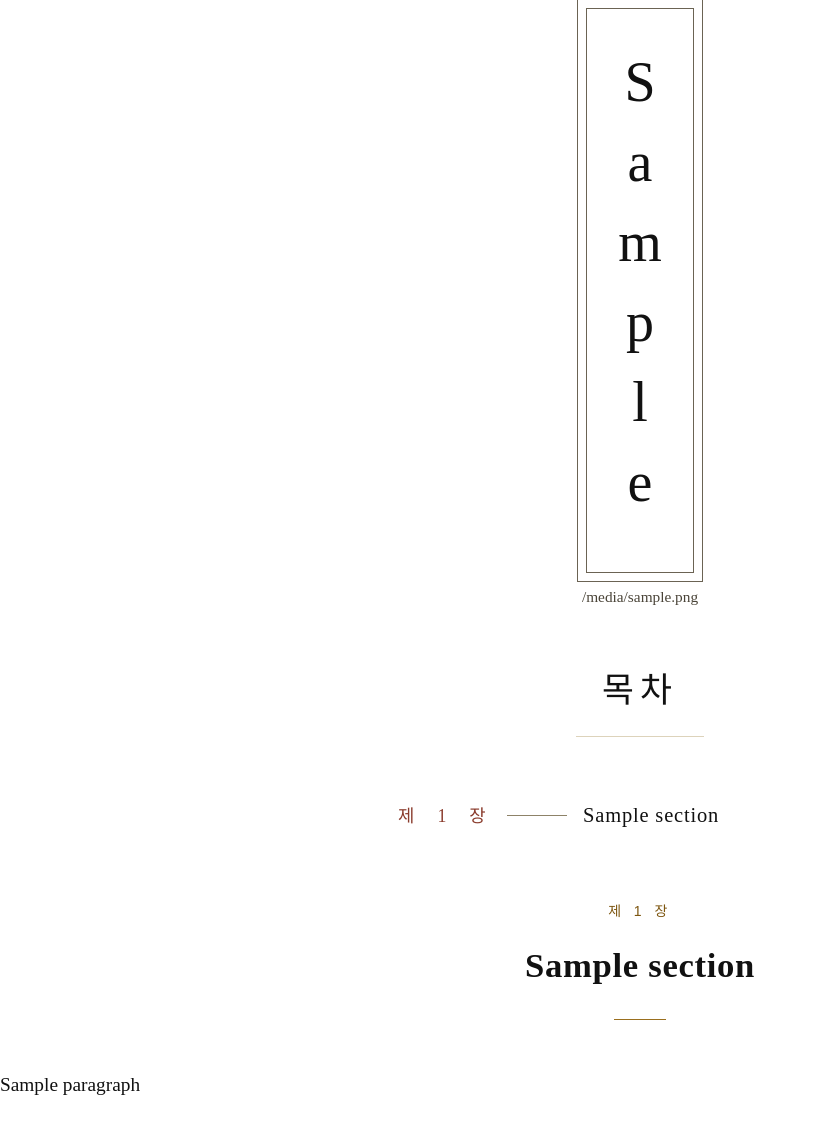
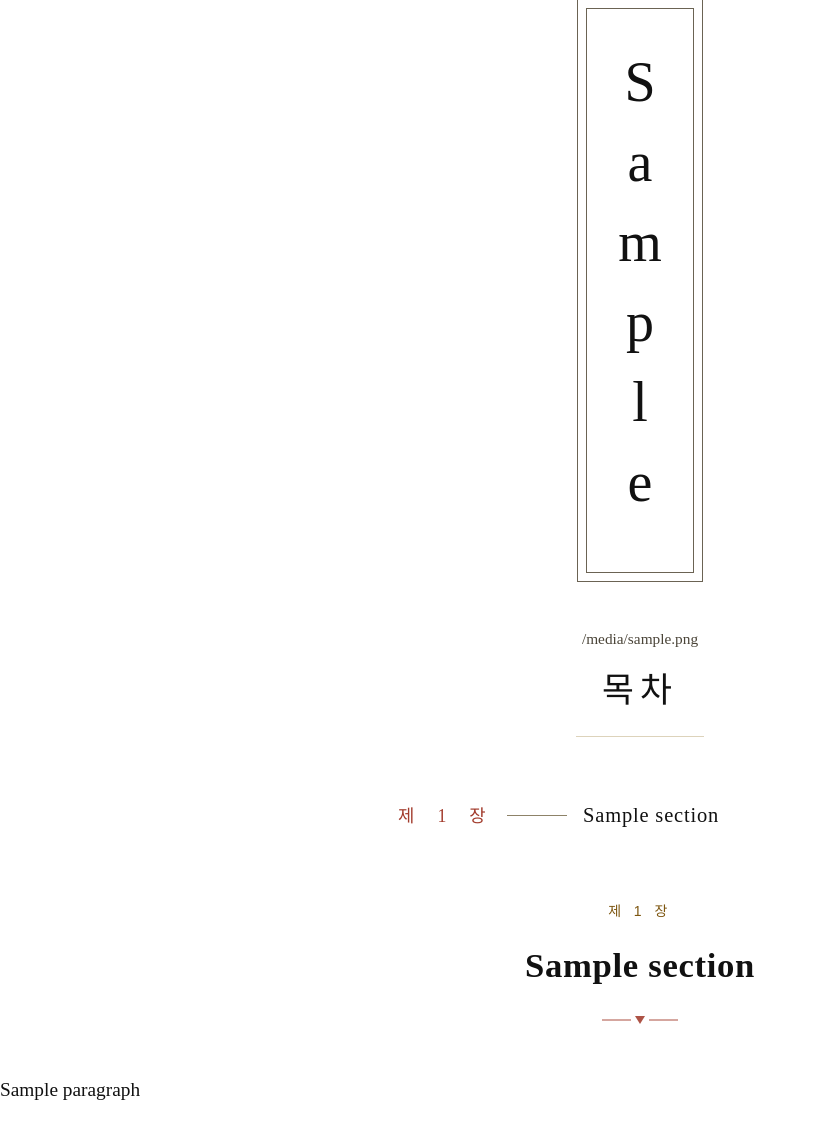
Before and after one commit to soso4877-collab/TEST-PROJECT, a Python web app: template sajugen/render/templates/report.html.j2 in a window 1280 px wide. Shown: the part 320-1447 px from the top of the page, without its empty margins (0-816 px from the left). Before the commit the page ends 1415 px from the top, so only its background shows below. Run offline with Jinja, Linux system fonts and the light colour scheme; the template is opened without the code that fills it: most values are stand-ins (such as "Sample title", 1, 10 or a date in 2020); some web fonts are replaced.

Commit message:
feat(sajugen): R6 명리학틱 판식 — 사주쌍변 광곽·어미 모티프·표지 정방 낙관
- 전통 한적 판식 차용(절제): 매 페이지 사주쌍변 광곽(굵은 외선 11mm +
  가는 내선 13mm, 먹갈색 #6b5d49) — PyMuPDF 언더레이(한지 위·본문 아래).
- 장 시작 어미(魚尾) 모티프: .crule 골드 실선 → 인주색 선—삼각—선 SVG
  (role=img, 태깅 보존).
- 표지: 인주색 정방 낙관(브랜드 2+2자, 붓글씨 음각풍) 추가. 세로 낙관은
  광곽 내선 안쪽으로 재배치(테두리 겹침 방지). --injoo 변수 통일.
- 배제(어지러움 방지): 계선·능화문.
- 측정: 게이트 GREEN·veraPDF ['7.1-3'] 비악화·415KB·광곽 라인 픽셀 150 히트.
  광곽 회귀 앵커 추가, p3+p4 18 PASS.

Co-Authored-By: Claude Fable 5 <noreply@anthropic.com>

```diff
--- a/sajugen/render/templates/report.html.j2
+++ b/sajugen/render/templates/report.html.j2
@@ -23,7 +23,7 @@
   :root{
     /* 절제된 색: 거의 무채색 잉크 + 옅은 골드 룰(비텍스트). 처리유창성=균일·차분. */
     --bg:#fffdf8; --panel:#f7f1e2; --line:#ddd3bb; --ink:#111111; --mut:#4a4438;
-    --gold:#9a6f1e; --gold-ink:#7d5610;
+    --gold:#9a6f1e; --gold-ink:#7d5610; --injoo:#a23b2c;
     /* 본문 타이포(2026-06-12 운영자 지시·금강산 실측 15pt/행송 28pt 기반 상향):
        한글 본문 행간 권장 180~210% 범위 안. 잉크는 한지 위 과대비 피해 #111. */
     --fs:14.5pt;
@@ -52,6 +52,7 @@
   .cover .cover-vert{writing-mode:vertical-rl;text-orientation:upright;
     font-family:'SajuBrush','SajuMyeongjo',serif;font-size:42pt;line-height:1;
     letter-spacing:.32em;color:var(--ink)}
+  .cover .cover-seal{margin:11mm 0 0}
   .cover .sub{color:var(--mut);font-size:11.5pt;white-space:pre-line;line-height:1.95;
     letter-spacing:var(--ls);margin-top:auto;padding-bottom:6mm}
 
@@ -62,7 +63,7 @@
   .toc .toc-rule{width:34mm;height:1px;background:var(--line);margin:0 auto var(--s7)}
   .toc-row{display:flex;align-items:center;gap:var(--s4);
     padding:var(--s3) 0;max-width:128mm;margin:0 auto}
-  .toc-no{color:#8a3b2c;font-size:.92em;letter-spacing:.28em;min-width:5.2em;
+  .toc-no{color:var(--injoo);font-size:.92em;letter-spacing:.28em;min-width:5.2em;
     text-align:justify;text-align-last:justify}
   .toc-dash{flex:0 0 16mm;border-bottom:1px solid #8d8268;height:0}
   .toc-name{font-size:1.06em;color:var(--ink);letter-spacing:.04em}
@@ -73,7 +74,8 @@
     letter-spacing:.32em;text-align:center;margin:14mm 0 0}
   h2.ctitle{font-size:26pt;font-weight:700;letter-spacing:.02em;line-height:var(--lh-tight);
     text-align:center;color:var(--ink);margin:5mm 0 0}
-  .crule{width:52px;height:1px;background:var(--gold);margin:8mm auto var(--s7)}
+  /* 어미(魚尾) 모티프 — 전통 판식의 장 시작 장식(절제 차용, 인주색) */
+  .crule{width:76px;margin:7mm auto var(--s7);display:block}
 
   .subhead{font-size:1.28em;font-weight:400;color:var(--ink);
     line-height:1.4;margin:var(--s6) 0 var(--s3)}
@@ -91,6 +93,13 @@
   <h1>{{ brand_title }}</h1>
   {% if cover_name %}<div class="cover-name">{{ cover_name }}</div>{% endif %}
   <div class="cover-box"><div class="cover-box-in"><div class="cover-vert">{{ brand_seal }}</div></div></div>
+  <svg class="cover-seal" role="img" aria-label="낙관" width="46" height="46" viewBox="0 0 46 46">
+    <rect x="1.5" y="1.5" width="43" height="43" rx="3" fill="#a23b2c" opacity="0.88"/>
+    <text x="23" y="20" font-family="SajuBrush" font-size="16" fill="#f6f0e0"
+          text-anchor="middle">{{ brand_seal[:2] }}</text>
+    <text x="23" y="39" font-family="SajuBrush" font-size="16" fill="#f6f0e0"
+          text-anchor="middle">{{ brand_seal[2:4] }}</text>
+  </svg>
   <div class="sub">{{ cover_sub }}</div>
 </div>
 
@@ -111,7 +120,11 @@
 <section id="sec-{{ s.id }}" class="chapter">
   {% if s.id not in ['appendix_terms','colophon'] %}<div class="cnum">제 {{ cs.n }} 장</div>{% endif %}
   <h2 class="ctitle">{{ s.title }}</h2>
-  <div class="crule"></div>
+  <svg class="crule" role="img" aria-label="장식" width="76" height="10" viewBox="0 0 76 10">
+    <line x1="0" y1="5" x2="29" y2="5" stroke="#a23b2c" stroke-width="0.9"/>
+    <path d="M33 1 L43 1 L38 9 Z" fill="#a23b2c" opacity="0.88"/>
+    <line x1="47" y1="5" x2="76" y2="5" stroke="#a23b2c" stroke-width="0.9"/>
+  </svg>
   <div class="body">{% for p in s.paragraphs %}<p>{{ p }}</p>{% endfor %}</div>
 </section>
 {% endif %}
```
Also changed, not shown: sajugen/render/pdf.py (+22 -3 lines), tests/test_p4.py (+17 -0 lines).
